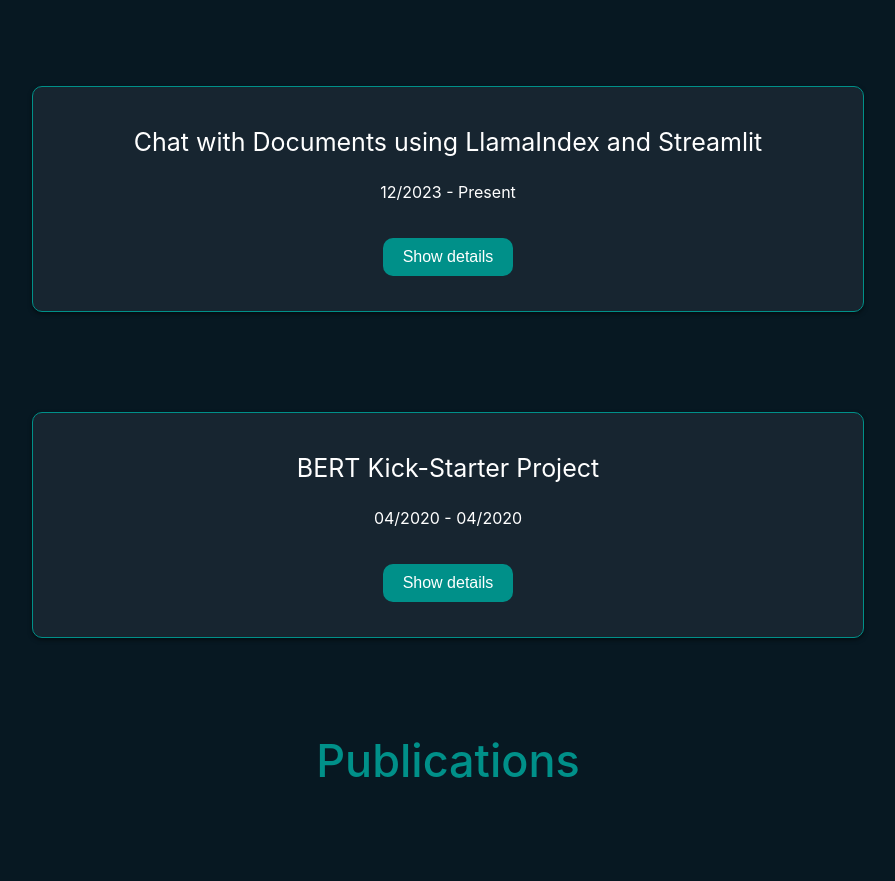
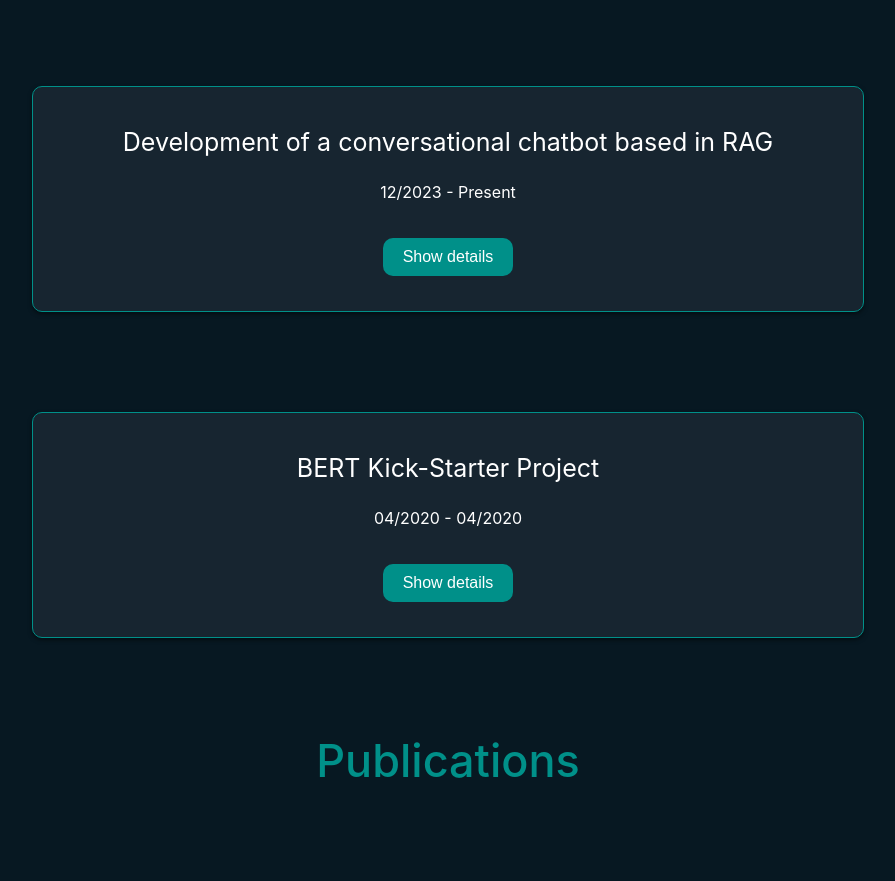
Before and after one commit to TaqiyEddine-B/personal-website, a React (Create React App) app: page / in a window 1280 px wide. Shown: the part 3400-4281 px from the top of the page, without its empty margins (192-1087 px from the left). Built offline with nearby package versions, Linux system fonts and the light colour scheme.

Commit message:
Update chat_document_llm

```diff
--- a/src/portfolio.js
+++ b/src/portfolio.js
@@ -119,12 +119,13 @@
     },
     {
       id: "chat_document_llm",
-      title: "Chat with Documents using LlamaIndex and Streamlit",
+      title: "Development of a conversational chatbot based in RAG",
+      description :"Develop a conversational chatbot that uses an LLM model to provide users with precise answers from a specified set of documents.",
       missions: [
-        "Read a document, divide it into vectors, and save them in the vector databases.",
-        "Query vector databases to extract relevant information.",
+        "Uses LlamaIndex to load and index data and create a chat engine that will retrieve context from that data to respond to each user query.",
+        "Develop a simple user interface in Streamlit to display user queries as well as model responses.",
       ],
-      skills: ["LLM", "LlamaIndex", "Streamlit"],
+      skills: ["LLM","RAG (Retrieval-Augmented Generation)","LlamaIndex", "Streamlit"],
       links: {
         Demonstration: "https://chatdocumentllm.streamlit.app/",
         GitHub: "https://github.com/TaqiyEddine-B/ChatDocumentLLM",
```
